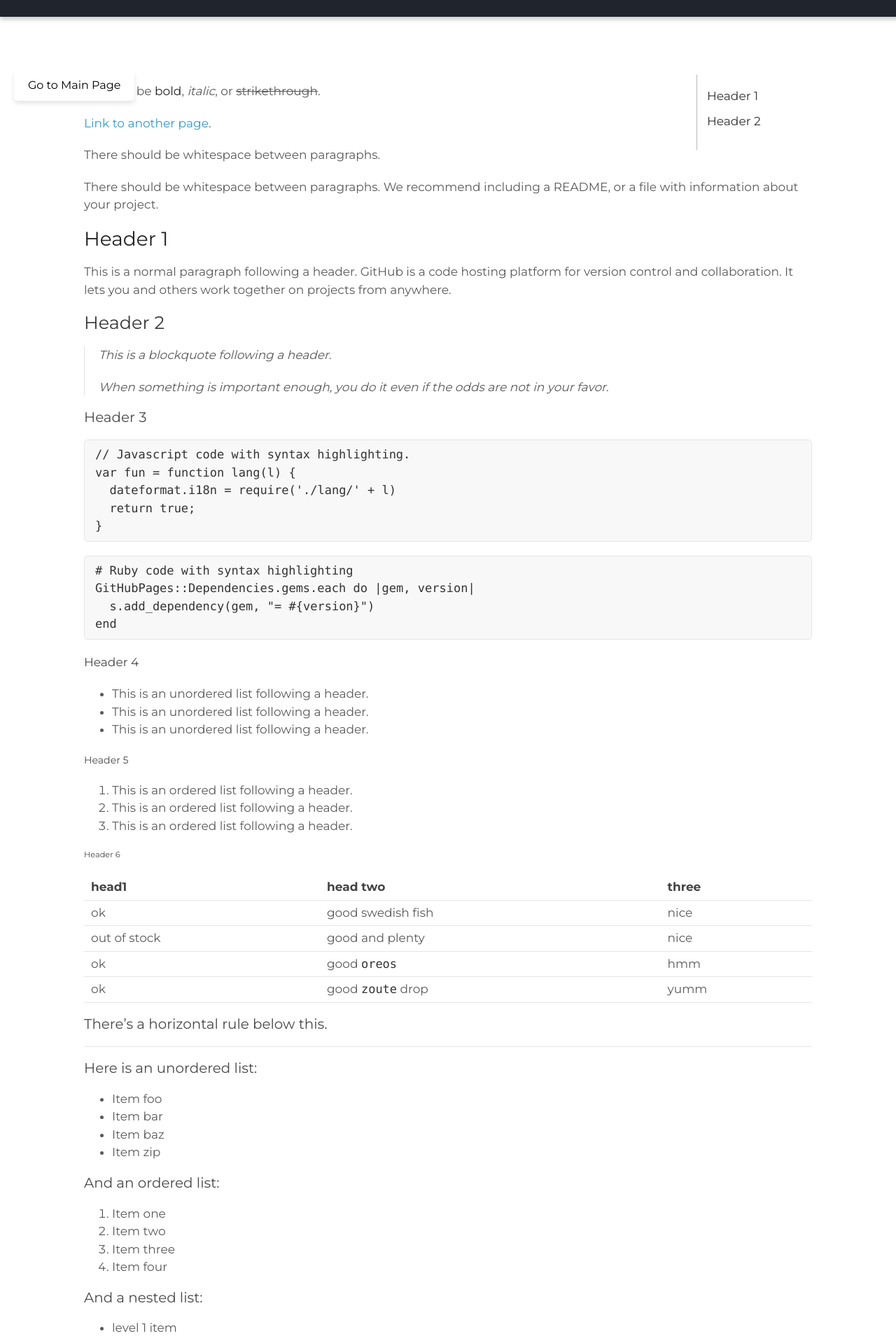
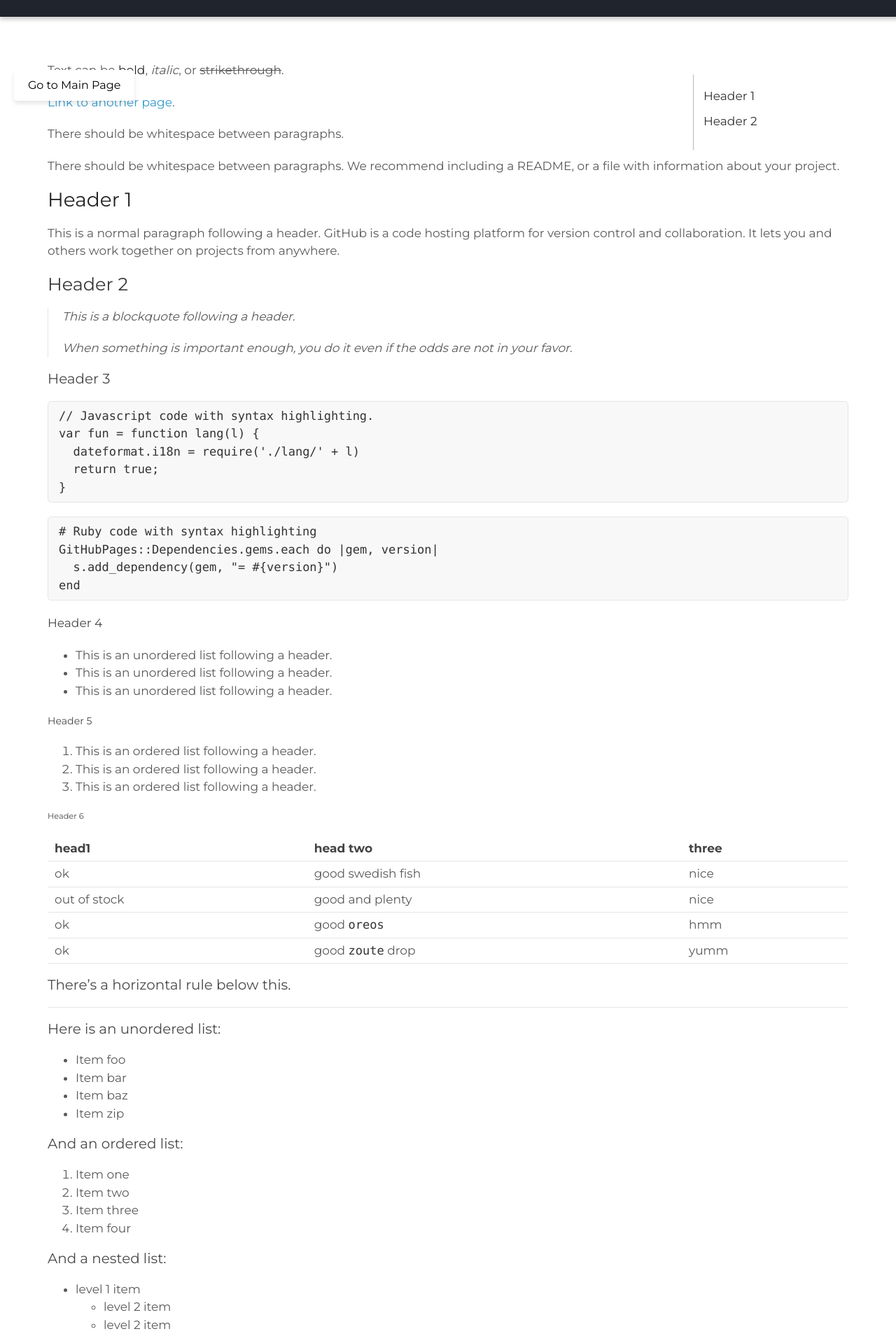
Before and after one commit to FredPili/ADAWebsite, a Jekyll site: the page built from example.md, in a window 1280 px wide. Shown: the top 1909 px of the page at 70% size. Built offline with Jekyll 4.4.1, drawn with Linux system fonts in a browser that asks for light colours.

Commit message:
update css

```diff
--- a/assets/css/styles.css
+++ b/assets/css/styles.css
@@ -1,12 +1,11 @@
 body {
   background-color: #fff;
-  padding:50px;
+  padding: 20px; /* Adjust padding for smaller screens */
   font-size: 17px;
   line-height: 1.5;
-  /* font: 15px/1.5 -apple-system, BlinkMacSystemFont, "Segoe UI", Roboto, Oxygen, Ubuntu, Cantarell, "Fira Sans", "Droid Sans", "Helvetica Neue", Arial, sans-serif, "Apple Color Emoji", "Segoe UI Emoji", "Segoe UI Symbol"; */
   font-family: 'Montserrat', sans-serif;
-  color:#595959;
-  font-weight:400;
+  color: #595959;
+  font-weight: 400;
 }
 
 h1, h2, h3, h4, h5, h6 {
@@ -58,8 +57,9 @@
 }
 
 .wrapper {
-  width:1080px;
-  margin:0 auto;
+  max-width: 1200px; /* Limit the maximum width for large screens */
+  margin: 0 auto; /* Center the content horizontally */
+  padding: 0 20px; /* Add padding for smaller screens */
 }
 
 blockquote {
@@ -237,31 +237,62 @@
 /* Sidebar Styles */
 .sidebar {
   position: fixed;
-  top: 100px; /* Adjusted for spacing */
-  right: 5px; /* Move the sidebar to the right */
-  width: 250px; /* Sidebar width */
+  top: 100px;
+  right: 10px;
+  width: 250px; /* Default width for larger screens */
   background-color: #ffffff;
   padding: 15px;
-  z-index: 10; /* Ensure it stays on top */
-  transition: all 0.3s ease-in-out; /* Smooth resizing */
+  z-index: 10;
+  transition: all 0.3s ease-in-out;
 }
 
-/* Responsive Adjustments for TOC */
-@media screen and (max-width: 960px) {
+/* Adjust Sidebar Width */
+@media screen and (max-width: 1200px) {
   .sidebar {
-    width: 200px; /* Reduce width for medium-sized screens */
+    width: 200px; /* Reduce sidebar width on medium-sized screens */
+  }
+
+  .main-content {
+    margin-right: 0; /* Ensure content doesn't overlap with sidebar */
   }
 }
 
-@media screen and (max-width: 720px) {
+@media screen and (max-width: 960px) {
   .sidebar {
-    width: 180px; /* Narrower for smaller screens */
+    width: 180px; /* Narrower sidebar for smaller screens */
+  }
+
+  .wrapper {
+    max-width: 960px; /* Adjust wrapper width */
+  }
+}
+
+@media screen and (max-width: 768px) {
+  .sidebar {
+    display: none; /* Hide sidebar on smaller screens */
+  }
+
+  .wrapper {
+    max-width: 768px; /* Adjust wrapper width */
+  }
+
+  .main-content {
+    margin: 0; /* Remove margins to use full width */
+    padding: 20px; /* Maintain padding for readability */
   }
 }
 
 @media screen and (max-width: 480px) {
-  .sidebar {
-    display: none; /* Hide sidebar on very small screens */
+  body {
+    padding: 10px;
+  }
+
+  .wrapper {
+    max-width: 100%; /* Use full width of the screen */
+  }
+
+  .main-content {
+    padding: 15px; /* Smaller padding for very small screens */
   }
 }
 
@@ -298,9 +329,11 @@
 
 /* Main Content Adjustment */
 .main-content {
-  margin-right: 0px; /* No margin needed on the right side now */
-  margin-left: 270px; /* Add space to the left side for the sidebar */
+  margin-right: 0; /* Reset margin on the right side */
+  margin-left: 0; /* Reset margin on the left side */
   padding: 20px;
+  width: 100%; /* Allow full width for smaller screens */
+  box-sizing: border-box; /* Include padding and border in width calculations */
 }
 
 /* Sticky Button */
```
